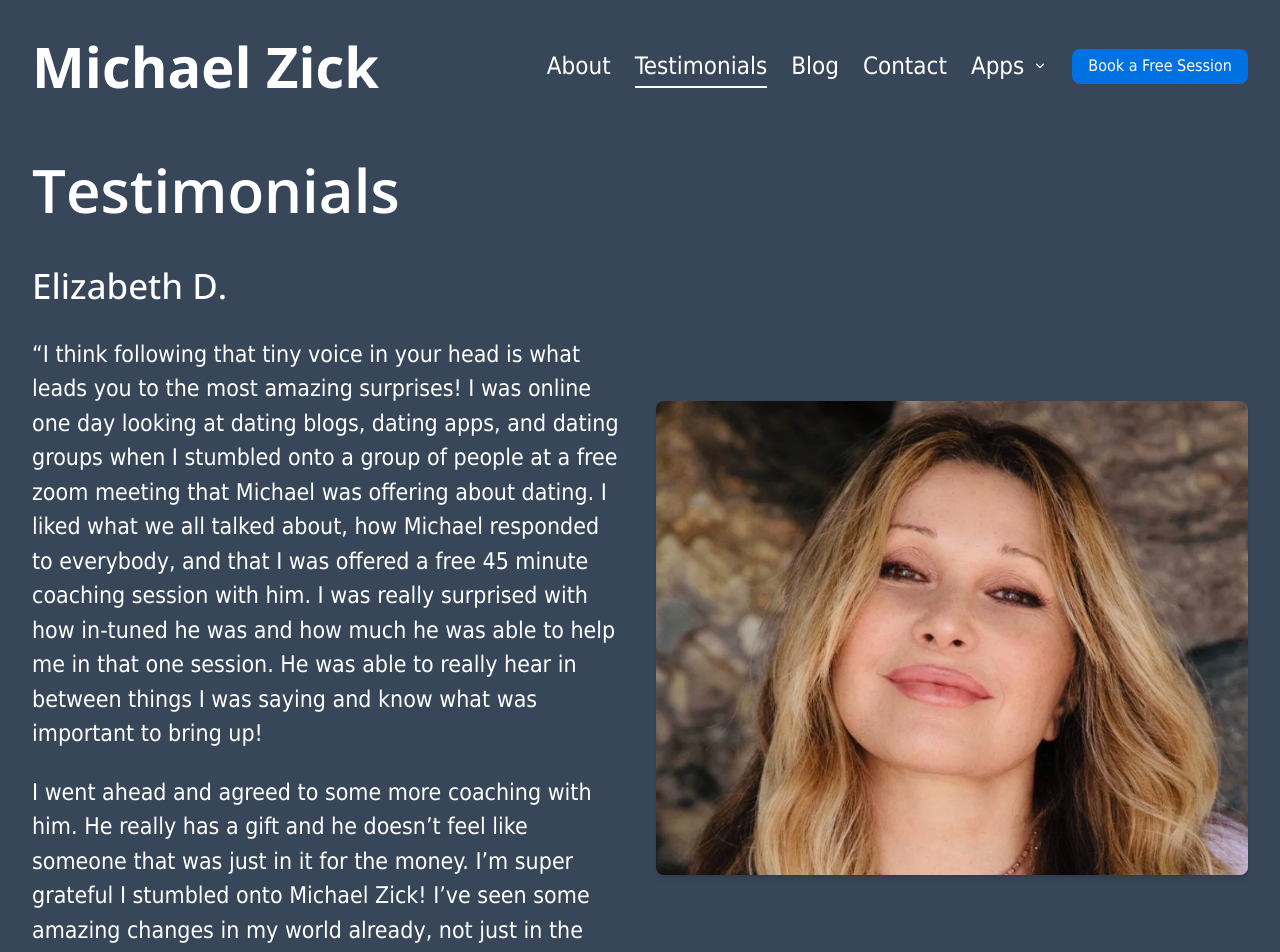
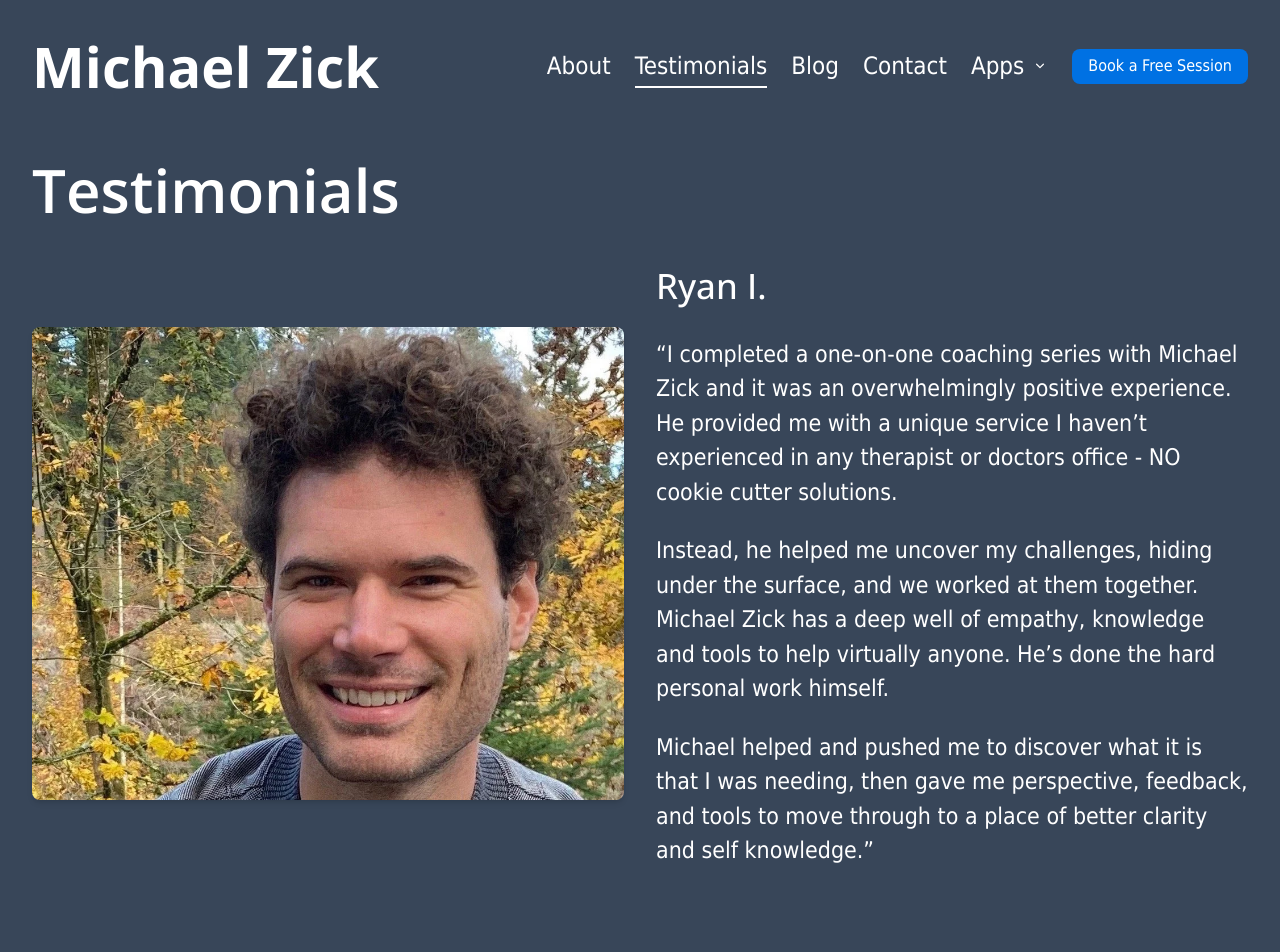
Before and after one commit to michaelzick/michaelzick.com, a Next.js app: page /testimonials in a window 1280 px wide. Shown: the top 952 px of the page. Built offline with nearby package versions, Linux system fonts and the light colour scheme.

Commit message:
feat: Update hero section title and tagline, remove Elizabeth D. testimonial, and refine copy in the beginning section.

```diff
--- a/app/testimonials/page.tsx
+++ b/app/testimonials/page.tsx
@@ -45,38 +45,6 @@ export default function Testimonials() {
             </h1>
           </FadeInSection>
           <div className="space-y-24">
-            <FadeInSection className="flex flex-col md:flex-row md:items-center gap-8">
-              <div className="md:w-1/2 order-2 md:order-1 space-y-6">
-                <h3 className="text-[35px] font-medium">Elizabeth D.</h3>
-                <p className="text-[23px]">
-                  “I think following that tiny voice in your head is what leads you to the most
-                  amazing surprises! I was online one day looking at dating blogs, dating apps, and
-                  dating groups when I stumbled onto a group of people at a free zoom meeting that
-                  Michael was offering about dating. I liked what we all talked about, how Michael
-                  responded to everybody, and that I was offered a free 45 minute coaching session
-                  with him. I was really surprised with how in-tuned he was and how much he was able
-                  to help me in that one session. He was able to really hear in between things I was
-                  saying and know what was important to bring up!
-                </p>
-                <p className="text-[23px]">
-                  I went ahead and agreed to some more coaching with him. He really has a gift and
-                  he doesn’t feel like someone that was just in it for the money. I’m super grateful I
-                  stumbled onto Michael Zick! I’ve seen some amazing changes in my world already,
-                  not just in the dating realm, but all kinds of amazing revelations and changes are
-                  happening in other areas of my life, too.”
-                </p>
-              </div>
-              <div className="md:w-1/2 order-1 md:order-2">
-                <Image
-                  src="/img/eg.webp"
-                  alt="Elizabeth D."
-                  width={800}
-                  height={600}
-                  className="w-full h-auto object-cover rounded-lg shadow-md"
-                />
-              </div>
-            </FadeInSection>
-
             <FadeInSection className="flex flex-col md:flex-row md:items-center gap-8">
               <div className="md:w-1/2">
                 <Image
--- a/components/sections/BeginningSection.tsx
+++ b/components/sections/BeginningSection.tsx
@@ -37,24 +37,24 @@ export function BeginningSection({
             className={`font-headline text-5xl font-bold leading-[1.05] md:text-7xl transition-all duration-700 ease-out ${copyVisible[0] ? 'opacity-100 translate-y-0' : 'opacity-0 translate-y-6'
               }`}
           >
-            Stop trying to earn love by being &quot;good&quot;.
+            Stop trying to earn love by being &quot;good.&quot;
           </h2>
           <h3
             ref={setCopyRef(1)}
             className={`font-headline text-2xl font-semibold leading-tight md:text-4xl text-default-grey/80 transition-all duration-700 ease-out delay-150 ${copyVisible[1] ? 'opacity-100 translate-y-0' : 'opacity-0 translate-y-6'
               }`}
           >
-            Nice Guy patterns look noble. They create resentment and kill attraction.
+            Nice Guy patterns look noble, but they create resentment and kill attraction.
           </h3>
           <h2
             ref={setCopyRef(2)}
             className={`font-headline text-4xl font-bold leading-tight md:text-6xl transition-all duration-700 ease-out delay-500 ${copyVisible[2] ? 'opacity-100 translate-y-0' : 'opacity-0 translate-y-6'
               }`}
           >
-            Approval isn&apos;t love. It&apos;s a drug.
+            Approval isn&apos;t love.<br />It&apos;s a drug.
           </h2>
         </div>
-      </section>
+      </section >
 
       <section
         className="relative overflow-hidden py-56"
@@ -74,13 +74,13 @@ export function BeginningSection({
               className={`block text-3xl md:text-6xl transition-all duration-700 ease-out ${isVisible ? 'opacity-100 translate-y-0' : 'opacity-0 translate-y-6'
                 }`}
             >
-              If her mood controls your self-worth,
+              Michael Zick is a certified Nice Guy coach.
             </span>
             <span
               className={`block text-4xl mt-3 md:mt-4 md:text-7xl transition-all duration-700 ease-out delay-150 ${isVisible ? 'opacity-100 translate-y-0' : 'opacity-0 translate-y-6'
                 }`}
             >
-              you&apos;re not dating — you&apos;re managing.
+              He&apos;s helped guys just like you.
             </span>
           </h2>
         </div>
@@ -97,17 +97,13 @@ export function BeginningSection({
       <section className="bg-dark-blue pt-20 pb-14 text-white">
         <FadeInSection className="mx-auto max-w-[1400px] px-6 text-center md:px-8">
           <h2 className="font-headline mb-4 text-4xl font-bold tracking-tight leading-tight md:text-5xl lg:text-6xl">
-            It&apos;s Time To Get In Touch With Reality.
+            Schedule a Free Consultation
           </h2>
-          <p className="mx-auto max-w-2xl text-lg text-white/80 md:text-xl">
-            This isn&apos;t about becoming an asshole or learning tactics. It&apos;s about becoming self-led.
-          </p>
           <div className="mt-10 flex flex-col items-center justify-center gap-6 md:flex-row">
             <BookingCta location="beginning" />
-            <QuestionnaireCta location="beginning" />
           </div>
         </FadeInSection>
       </section>
-    </div>
+    </div >
   );
 }
--- a/components/sections/HeroSection.tsx
+++ b/components/sections/HeroSection.tsx
@@ -13,14 +13,10 @@ export function HeroSection() {
       <div className="absolute inset-0 bg-black/20" aria-hidden="true"></div>
       <div className="relative w-full max-w-[1400px] mx-auto p-8 flex flex-col items-start">
         <h1 className="text-5xl md:text-7xl text-left mb-6 font-headline font-bold drop-shadow-md">
-          Nice Guy Recovery.
+          Nice Guy Recovery Coach
         </h1>
         <p className="text-xl md:text-[28px] text-left mb-10 max-w-[800px] font-medium leading-relaxed drop-shadow-sm text-white/90">
-          If your confidence rises and falls based on women&apos;s approval, you&apos;re not dating — you&apos;re addicted.
-        </p>
-        <p className="text-lg md:text-2xl text-left mb-12 max-w-3xl leading-relaxed text-white/80">
-          No tactics. No bitterness. No fairy tales.<br />
-          Just the psychology of approval addiction — and how to exit it.
+          Break the addiction to approval.
         </p>
         <div className="mt-2 flex flex-col items-start gap-4 md:flex-row md:items-center">
           <TrackedCtaLink
--- a/components/sections/TestimonialsCarouselSection.tsx
+++ b/components/sections/TestimonialsCarouselSection.tsx
@@ -8,11 +8,6 @@ interface Testimonial {
 }
 
 const testimonials: Testimonial[] = [
-  {
-    quote:
-      'He was able to really hear in between things I was saying and know what was important to bring up. I’ve seen some amazing changes in my world already, not just in the dating realm, but in other areas of my life, too.',
-    author: 'Elizabeth D.',
-  },
   {
     quote:
       'I completed a one-on-one coaching series and it was an overwhelmingly positive experience. He helped me uncover my challenges hiding under the surface — NO cookie cutter solutions.',
```
